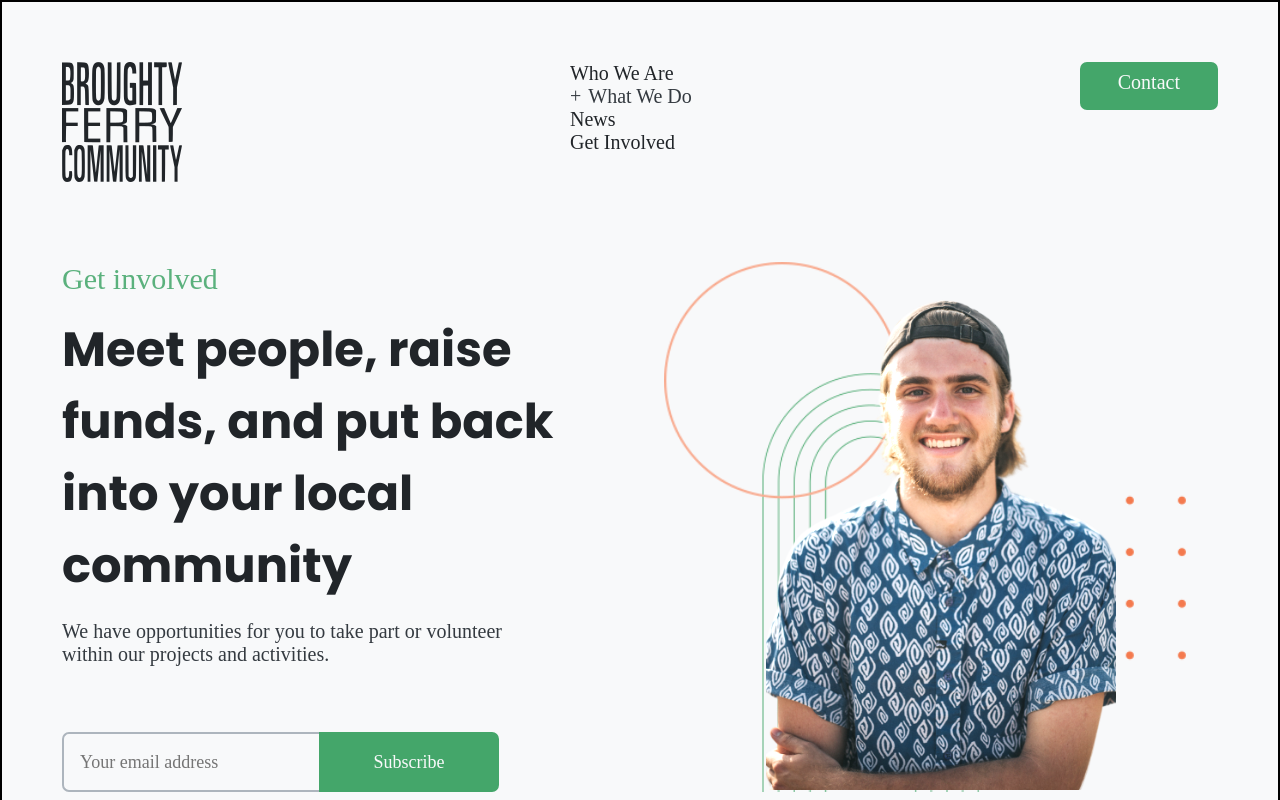
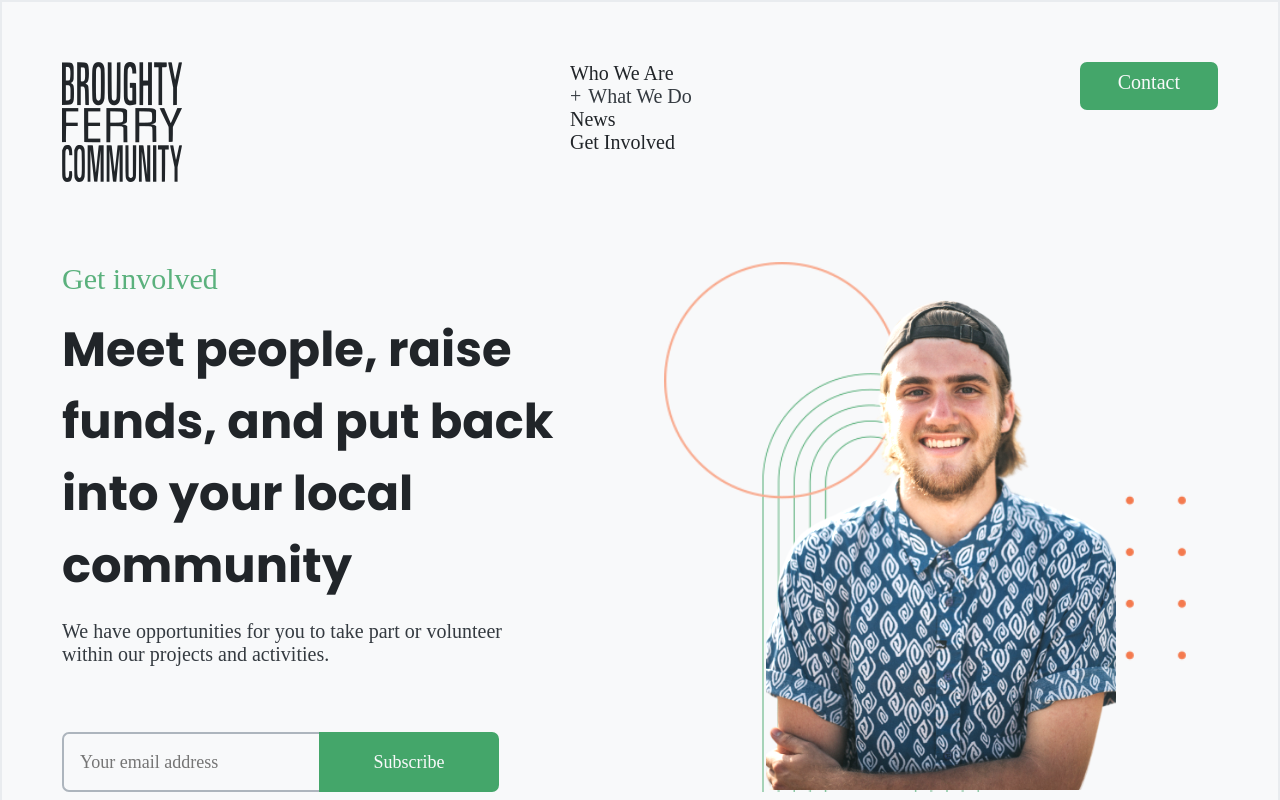
Before and after one commit to long-lane/broughty_ferry_community, a React (Vite) app: page / in a window 1280 px wide. Shown: the top 800 px of the page. Built offline with nearby package versions, Linux system fonts and the light colour scheme; a web font is replaced by a local one.

Commit message:
pages now working

```diff
--- a/src/App.css
+++ b/src/App.css
@@ -33,7 +33,7 @@ body {
   display: flex;
   align-items: flex-start;
   background-color: #f8f9fa;
-  border: 2px solid black;
+  border: 2px solid #e9ecef;
   font-family: "Poppins Light";
   font-size: 20px;
   width: 1500px;
--- a/src/App.scss
+++ b/src/App.scss
@@ -4,7 +4,7 @@ body {
   display: flex;
   align-items: flex-start;
   background-color: $grey100;
-  border: 2px solid black;
+  border: 2px solid $grey200;
   font: {
     family: "Poppins Light";
     size: $xl;
```
Also changed, not shown: 2 other files (tests, documents, lock files or other folders).
